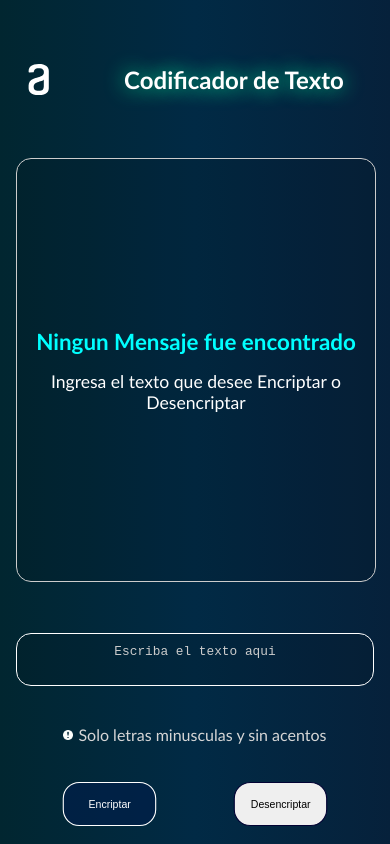
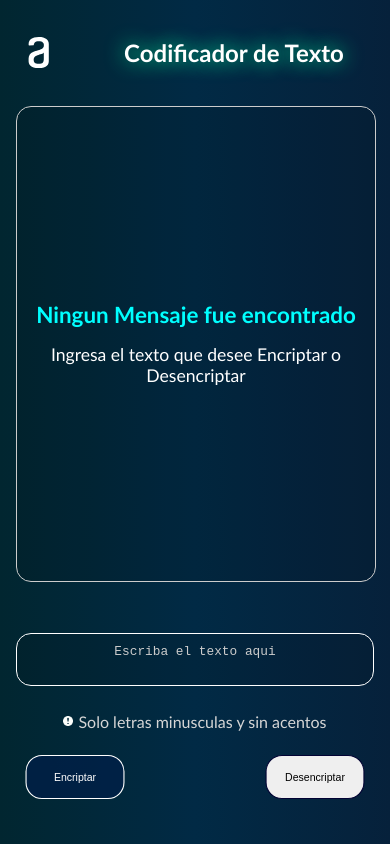
Before and after one commit to EdgardZuniga/Encriptador-Texto, a plain HTML site: page index.html in a window 390 px wide. Drawn offline with Linux system fonts and the light colour scheme.

Commit message:
Se corrigieron problemas con el scroll en responsive mobile.

```diff
--- a/index.html
+++ b/index.html
@@ -5,7 +5,7 @@
     <meta name="viewport" content="width=device-width, initial-scale=1.0">
     <title>Encriptador de Texto</title>
     <link rel="stylesheet" href="style.css">
-    <link rel="icon" href="Recursos/Icon/Ecriptado-icon.png">
+    <link rel="icon" href="Recursos/Icon/candado.png">
 </head>
 <body>
 
--- a/style.css
+++ b/style.css
@@ -12,10 +12,11 @@ body{
     height: 100vh;
     width: 100%;
     display: grid;
+    /* overflow: hidden; */
     grid-template-columns: repeat(24, 1fr);
     grid-template-rows: repeat(16, 1fr);
     background: rgb(1,38,48);
-background: linear-gradient(90deg, rgba(1,38,48,1) 0%, rgba(1,42,69,1) 50%, rgba(6,33,59,1) 100%);
+    background: linear-gradient(90deg, rgba(1,38,48,1) 0%, rgba(1,42,69,1) 50%, rgba(6,33,59,1) 100%);
 }
 
 header{
@@ -310,7 +311,7 @@ aside{
   @media only screen and (max-width: 767px) {
         header{
         grid-column: 1/25;
-        grid-row: 1/4;
+        grid-row: 1/3;
        }
 
         .header-svg{
@@ -357,7 +358,7 @@ aside{
 
        aside{
         grid-column: 2/24;
-        grid-row: 4/12;
+        grid-row: 3/12;
         border-radius: 15px;
         box-shadow: none;
         border: 1px solid #ccc;
@@ -378,20 +379,26 @@ aside{
         grid-column: 1/25;
         grid-row: 14/17;
        }
+       .footer{
+        grid-row: 2/3;
+       }
 
        .footer-botones{
-        padding: 0 10px 20px 10px;
-        grid-row: 6/7;
+        grid-row: 4/5;
        }
 
        .button1{
-        grid-column: 3/6;
+        grid-column: 2/5;
         background: rgba(1, 31, 73, 0.734);
         color: #fff;
        }
 
         .button2{
-            grid-column: 9/12;
+            grid-column: 10/13;
+        }
+
+        .copiar{
+            grid-column: 7;
         }
 
        .footer-botones > #btn-encriptar, #btn-desencriptar{
```
Also changed, not shown: Recursos/Icon/Ecriptado-icon.png (deleted), Recursos/Icon/candado.png (added).
